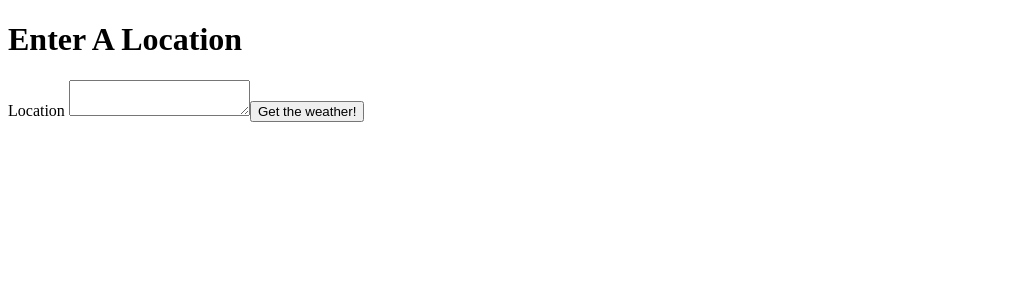
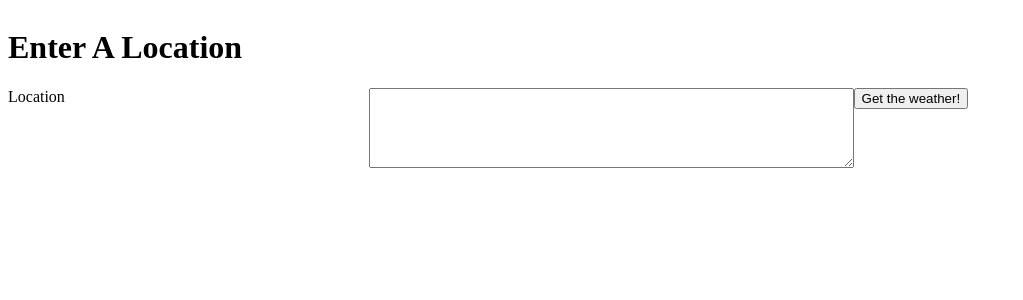
Before and after one commit to anyuan-chen/weatherly, a Next.js app: page / in a window 1280 px wide. Shown: the top 300 px of the page, without its empty margins (0-1023 px from the left). Built offline with nearby package versions, Linux system fonts and the light colour scheme.

Commit message:
error checking

```diff
--- a/pages/index.js
+++ b/pages/index.js
@@ -3,6 +3,7 @@ import Head from "next/head";
 import Location from "../components/location";
 import Link from "next/link";
 import { useState } from "react";
+import styles from './index.module.css'
 
 export default function Home({ data }) {
   const [userLocation, setuserLocation] = useState("");
@@ -11,13 +12,13 @@ export default function Home({ data }) {
     setuserLocation(event.target.value);
   };
   return (
-    <div>
-      <h1> Enter A Location </h1>
-      <label> Location </label>
-      <textarea value={userLocation} onChange={handleChange} required />
+    <div className={styles.container}>
+      <h1 className = {styles.title}> Enter A Location </h1>
+      <label className = {styles.label}> Location </label>
+      <textarea className = {styles.textarea} rows="1" value={userLocation} onChange={handleChange} required />
       <Link href={`/weather?location=${userLocation}`}>
         <a>
-          <button> Get the weather!</button>
+          <button className = {styles.button}> Get the weather!</button>
         </a>
       </Link>
     </div>
--- /dev/null
+++ b/pages/index.module.css
@@ -0,0 +1,16 @@
+.container{
+    display: grid;
+    grid-template-columns: 2fr 5fr 1 fr;
+    grid-template-rows: 1fr 1fr;
+}
+.textfield{
+    grid-column: 2/ span 1;
+    grid-row: 2 /span 1;
+}
+.button {
+    grid-column: 3/ span 1;
+    grid-row: 2/ span 1;
+}
+.title {
+    grid-column: 1/4;
+}
--- a/pages/weather.js
+++ b/pages/weather.js
@@ -15,12 +15,16 @@ export default function Location() {
   }, []);
 
   if (weather) {
+    if (!weather.hasOwnProperty('list')){
+      return <h1> City Not Found</h1>
+    }
     return (
       <div>
         <h1>{weather.list[0].main.temp}</h1>
       </div>
     );
-  } else {
+  }
+  else {
     return <h1>Loading....</h1>;
   }
 }
```
